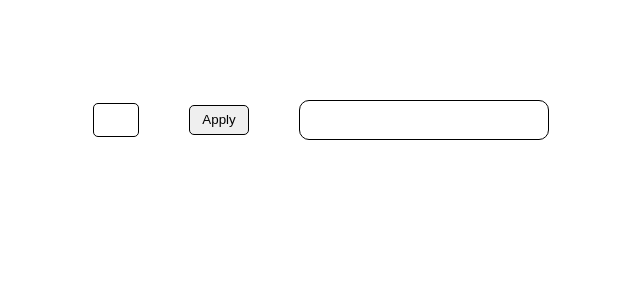
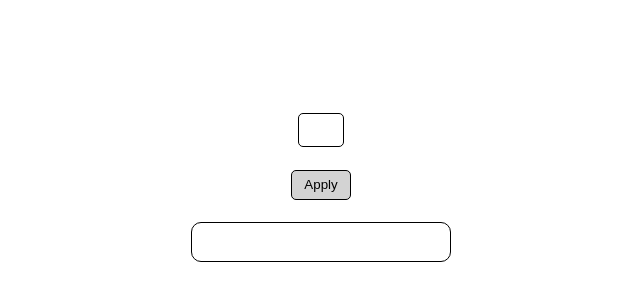
Before and after one commit to kumaratul60/rds-test, a plain HTML site: page index.html in a window 1280 px wide. Shown: the part 140-440 px from the top of the page, without its empty margins (319-959 px from the left). Drawn offline with Linux system fonts and the light colour scheme.

Commit message:
container added

```diff
--- a/index.css
+++ b/index.css
@@ -1,57 +1,54 @@
 .container {
+  margin: 20%;
+}
+
+#value {
   display: flex;
   align-items: center;
   justify-content: center;
-  margin-top: 15%;
-}
-#value {
-  display: flex;
+  margin: 3% auto;
   flex-wrap: wrap;
-  margin: 50px;
+  height: 30px;
+  width: 40px;
   border: 1px solid black;
   border-radius: 5px;
   outline: none;
+}
 
-  height:30px;
-  width:40px
-}
-#btn{
+#btn {
+  display: flex;
+  align-items: center;
+  justify-content: center;
+  margin: 3% auto;
   border: 1px solid black;
   border-radius: 5px;
-    height:30px;
-    width:60px
+  height: 30px;
+  width: 60px;
+  background: lightgray;
+  cursor: pointer;
 }
+
 #myProgress {
-  margin: 50px;
+  display: flex;
+  align-items: center;
+  justify-content: center;
+  margin: auto;
   border: 1px solid black;
   border-radius: 10px;
-  padding:3px;
-  color: black;
+  padding: 3px;
   height: 40px;
-  width: 250px;
-}
-
-progress {
-    width: 100%;
-    -webkit-appearance: none;
-    margin-left: 8px;
-    height: 8px;
+  width: 260px;
 }
 
 progress::-webkit-progress-value {
   -webkit-appearance: none;
   background: gray;
-    white-space: pre;
   border-radius: 3px;
-    /* box-shadow: 0 2px 5px rgba(249, 255, 249, 0.78) inset; */
 }
 
 progress::-webkit-progress-bar {
-    -webkit-appearance: none;
-    white-space: pre;
   background: #ffffff;
-    border-radius: px;
-    /* box-shadow: 0 2px 5px rgba(0, 0, 0, 0.34) inset; */
+  border-radius: 2px;
 }
 /* .progress-yellow::-webkit-progress-bar{
      background: yellow;
```
Also changed, not shown: index.html (+1 -1 lines). Lines whose indentation alone changed are shown as unchanged.
